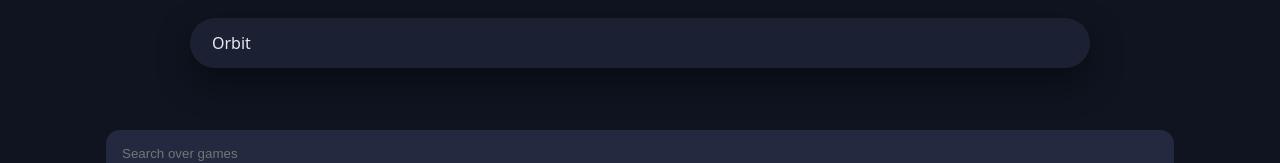
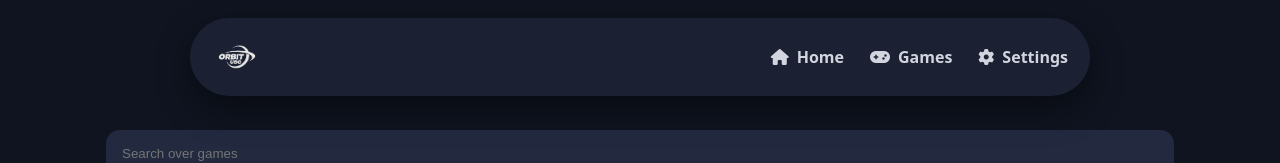
Before and after one commit to the-oblyv/OrbitUBG, a plain HTML site: page g.html in a window 1280 px wide. Shown: the top 163 px of the page. Drawn offline with Linux system fonts and the light colour scheme.

Commit message:
Update g.html

```diff
--- a/g.html
+++ b/g.html
@@ -10,8 +10,15 @@
 <body>
 
 <header class="topbar">
-  <div class="brand">Orbit</div>
-  <i class="fa-solid fa-bars menu-btn" id="menuBtn"></i>
+  <div class="nav-inner">
+    <img src="/res/orbit-no-bg.png" class="nav-logo">
+    <div class="nav-links">
+      <a href="/"><i class="fa-solid fa-house"></i> Home</a>
+      <a href="/g.html"><i class="fa-solid fa-gamepad"></i> Games</a>
+      <a href="/s.html"><i class="fa-solid fa-gear"></i> Settings</a>
+    </div>
+    <i class="fa-solid fa-bars menu-btn" id="menuBtn"></i>
+  </div>
 </header>
 
 <nav class="menu" id="menu">
```
